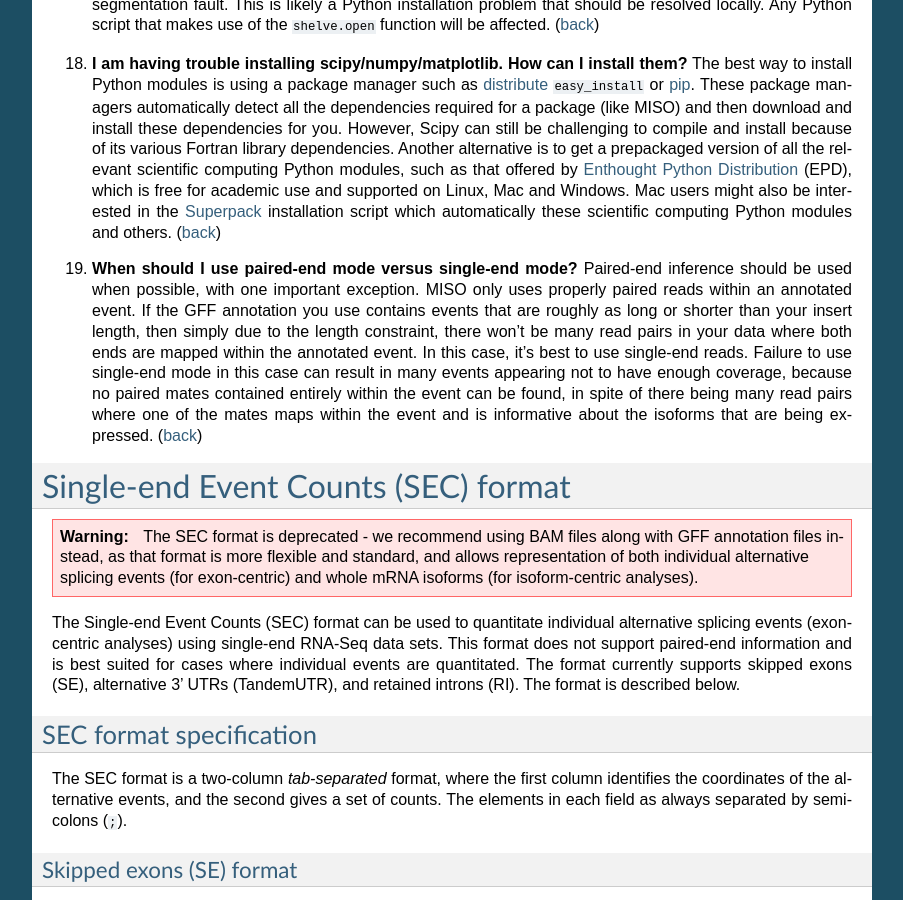
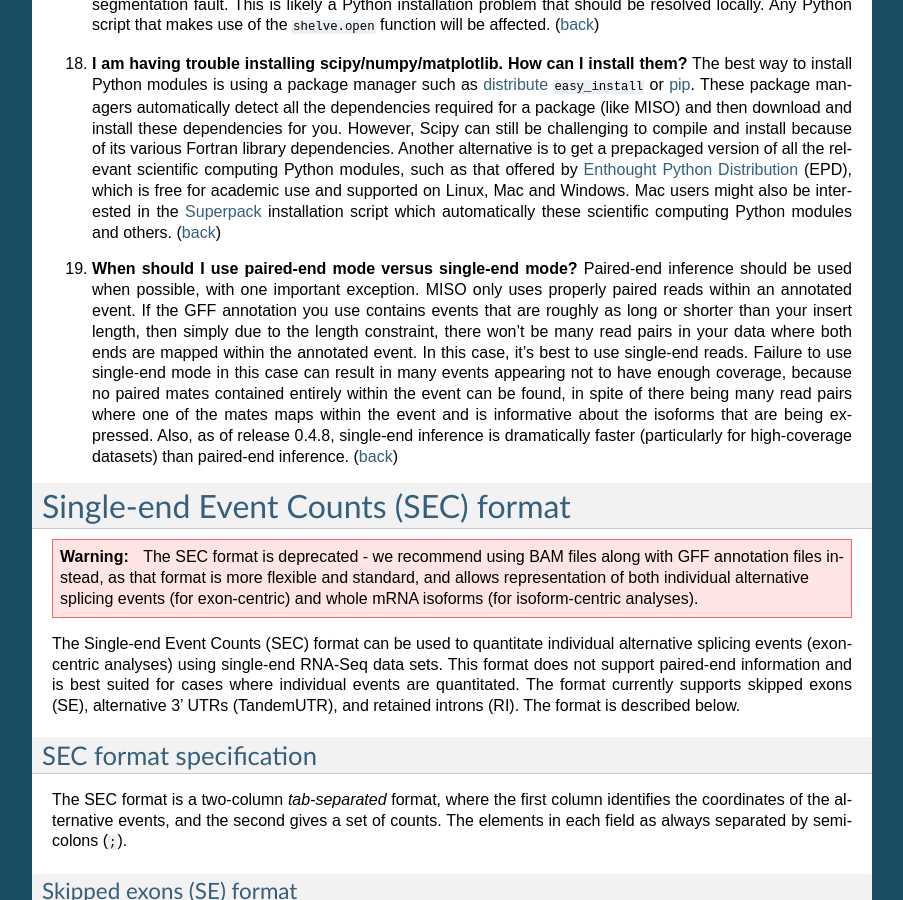
Before and after one commit to yarden/MISO, a Sphinx documentation site: the page built from docs/source/index.rst, in a window 1280 px wide and 900 px high, scrolled down 34287 px. Shown: the whole window, without its empty margins (198-1101 px from the left). Built offline with Sphinx 7.4.7, drawn with Linux system fonts in a browser that asks for light colours.

Commit message:
More docs fixes

```diff
--- a/docs/source/index.rst
+++ b/docs/source/index.rst
@@ -1412,7 +1412,7 @@ If ``samtools`` cannot access the reads in that region, MISO will not be able to
 
 .. _answer19:
 
-19. **When should I use paired-end mode versus single-end mode?** Paired-end inference should be used when possible, with one important exception. MISO only uses properly paired reads within an annotated event. If the GFF annotation you use contains events that are roughly as long or shorter than your insert length, then simply due to the length constraint, there won't be many read pairs in your data where both ends are mapped within the annotated event. In this case, it's best to use single-end reads. Failure to use single-end mode in this case can result in many events appearing not to have enough coverage, because no paired mates contained entirely within the event can be found, in spite of there being many read pairs where one of the mates maps within the event and is informative about the isoforms that are being expressed. (`back <#faq>`_)
+19. **When should I use paired-end mode versus single-end mode?** Paired-end inference should be used when possible, with one important exception. MISO only uses properly paired reads within an annotated event. If the GFF annotation you use contains events that are roughly as long or shorter than your insert length, then simply due to the length constraint, there won't be many read pairs in your data where both ends are mapped within the annotated event. In this case, it's best to use single-end reads. Failure to use single-end mode in this case can result in many events appearing not to have enough coverage, because no paired mates contained entirely within the event can be found, in spite of there being many read pairs where one of the mates maps within the event and is informative about the isoforms that are being expressed. Also, as of release 0.4.8, single-end inference is dramatically faster (particularly for high-coverage datasets) than paired-end inference. (`back <#faq>`_)
 
 .. _sec:
 
```
